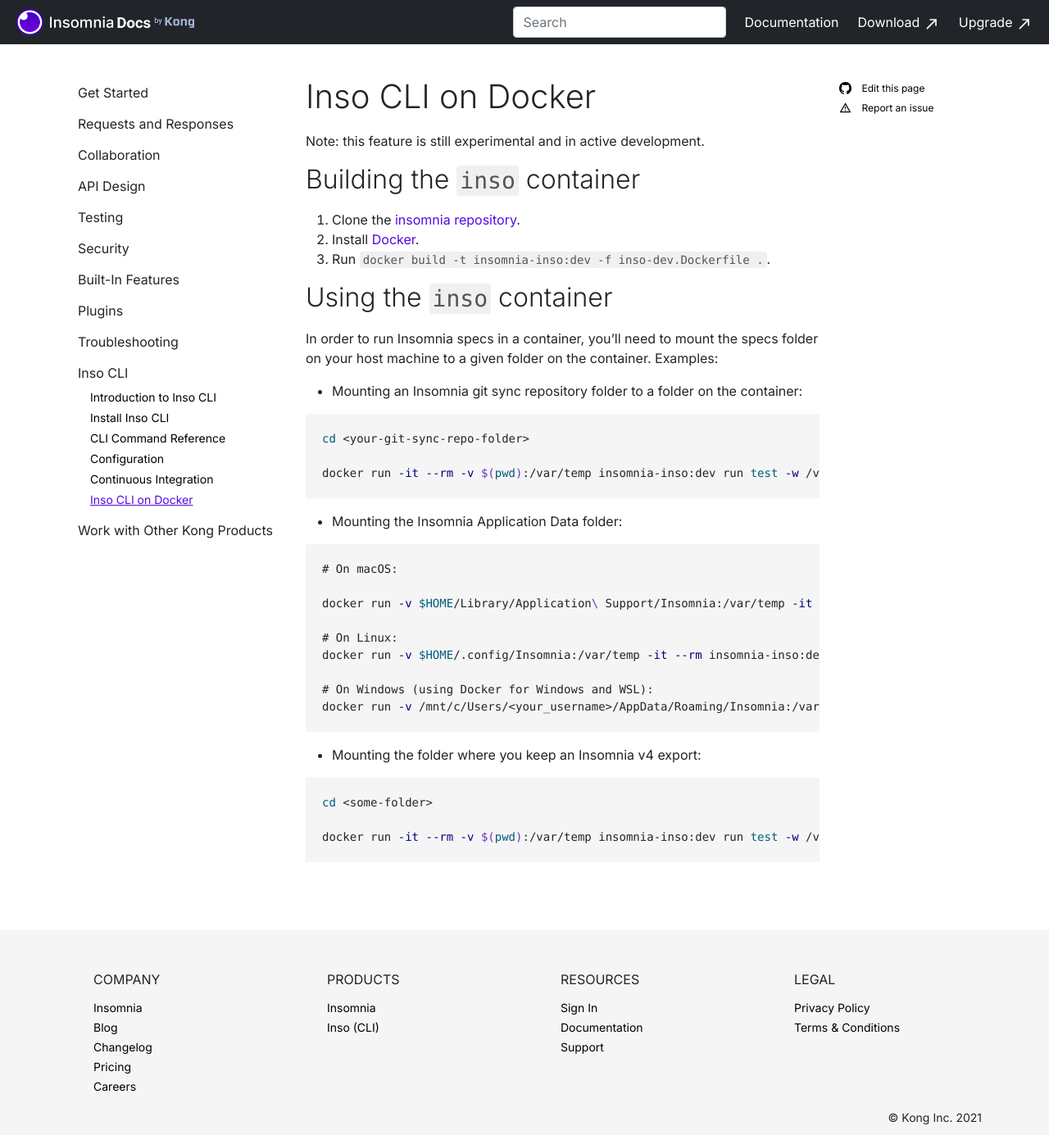
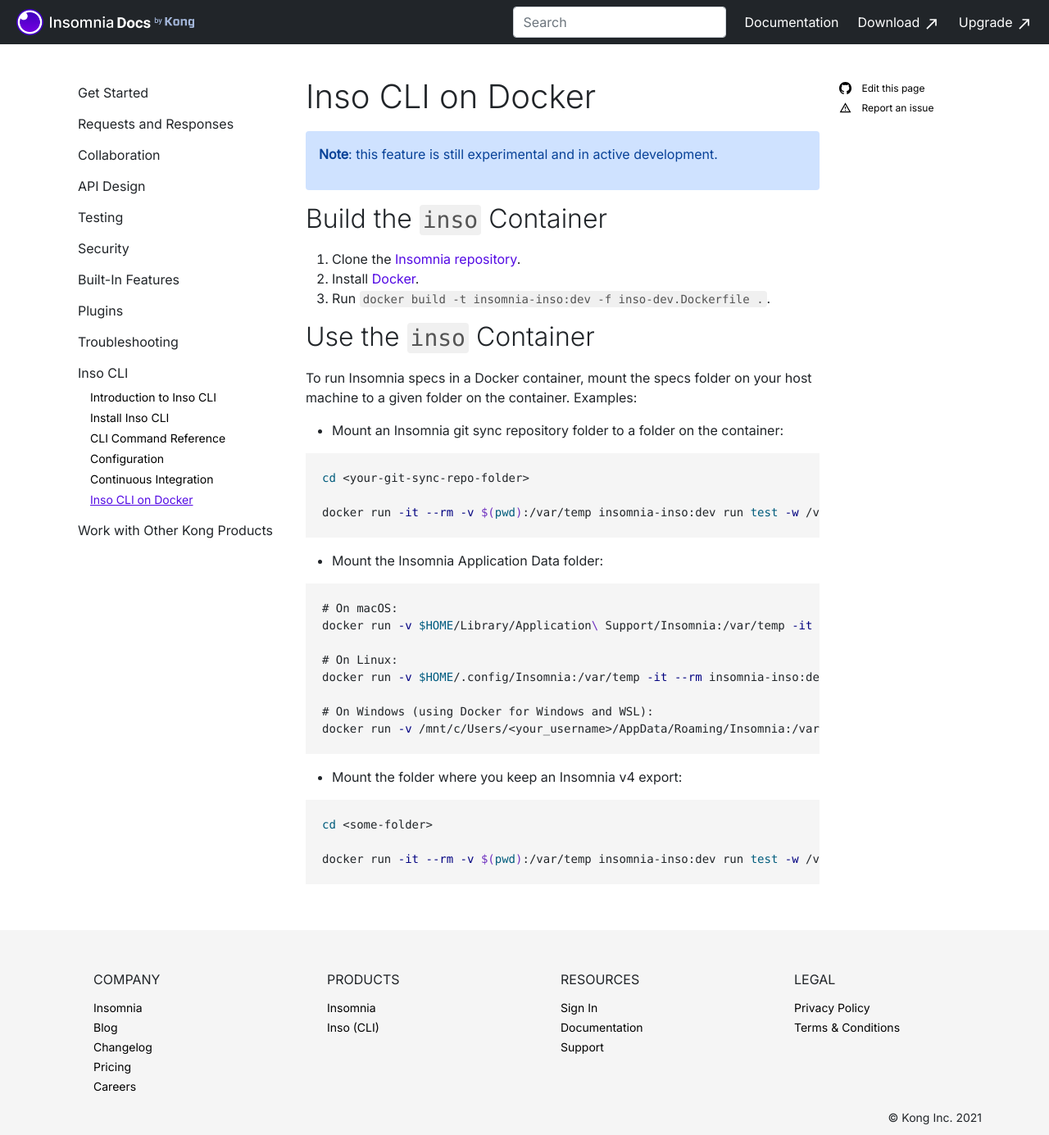
Before and after one commit to Kong/insomnia-docs, a Jekyll site: the page built from docs/inso-cli/inso-on-docker.md, in a window 1280 px wide and 1385 px high. Shown: the whole window at 82% size. Built offline with Jekyll 4.4.1, drawn with Linux system fonts in a browser that asks for light colours; comment, search, counter and statistics services are not loaded.

Commit message:
Apply suggestions from code review
Co-authored-by: Falon Darville <Falondarville@gmail.com>

````diff
--- a/docs/inso-cli/inso-on-docker.md
+++ b/docs/inso-cli/inso-on-docker.md
@@ -5,19 +5,20 @@
 category-url: inso-cli
 ---
 
-> Note: this feature is still experimental and in active development.
+{:.alert .alert-primary}
+> **Note**: this feature is still experimental and in active development.
 
-## Building the `inso` container
+## Build the `inso` Container
 
-1. Clone the [insomnia repository](https://github.com/Kong/insomnia).
+1. Clone the [Insomnia repository](https://github.com/Kong/insomnia).
 2. Install [Docker](https://docs.docker.com/get-docker/).
 3. Run `docker build -t insomnia-inso:dev -f inso-dev.Dockerfile .`.
 
-## Using the `inso` container
+## Use the `inso` Container
 
-In order to run Insomnia specs in a container, you'll need to mount the specs folder on your host machine to a given folder on the container. Examples:
+To run Insomnia specs in a Docker container, mount the specs folder on your host machine to a given folder on the container. Examples:
 
-- Mounting an Insomnia git sync repository folder to a folder on the container:
+- Mount an Insomnia git sync repository folder to a folder on the container:
 
 ```shell
 cd <your-git-sync-repo-folder>
@@ -25,11 +26,10 @@
 docker run -it --rm -v $(pwd):/var/temp insomnia-inso:dev run test -w /var/temp
 ```
 
-- Mounting the Insomnia Application Data folder:
+- Mount the Insomnia Application Data folder:
 
 ```shell
 # On macOS:
-
 docker run -v $HOME/Library/Application\ Support/Insomnia:/var/temp -it --rm insomnia-inso:dev run test --src /var/temp
 
 # On Linux:
@@ -39,7 +39,7 @@
 docker run -v /mnt/c/Users/<your_username>/AppData/Roaming/Insomnia:/var/temp -it --rm insomnia-inso:dev run test --src /var/temp
 ```
 
-- Mounting the folder where you keep an Insomnia v4 export:
+- Mount the folder where you keep an Insomnia v4 export:
 
 ```shell
 cd <some-folder>
````
